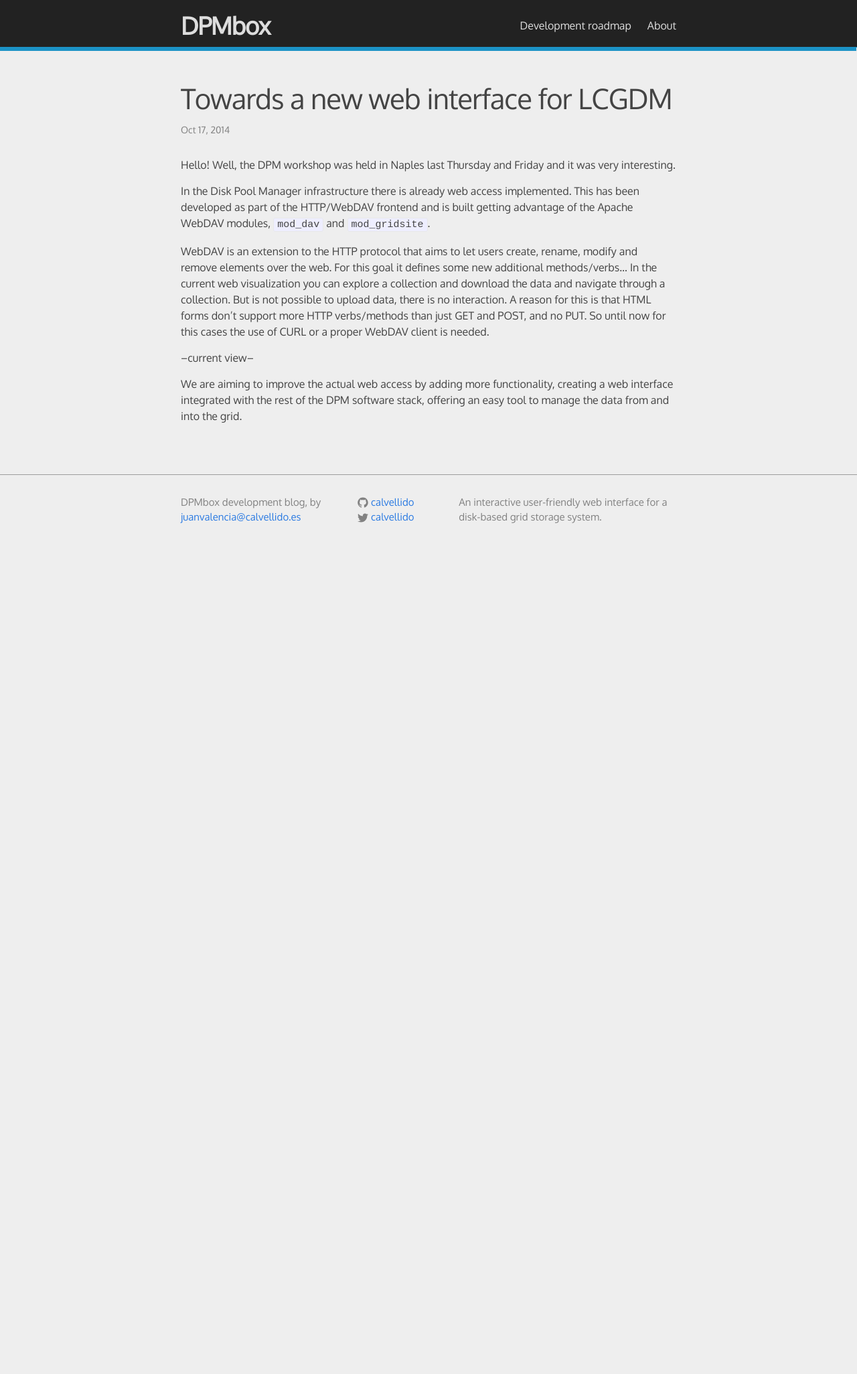
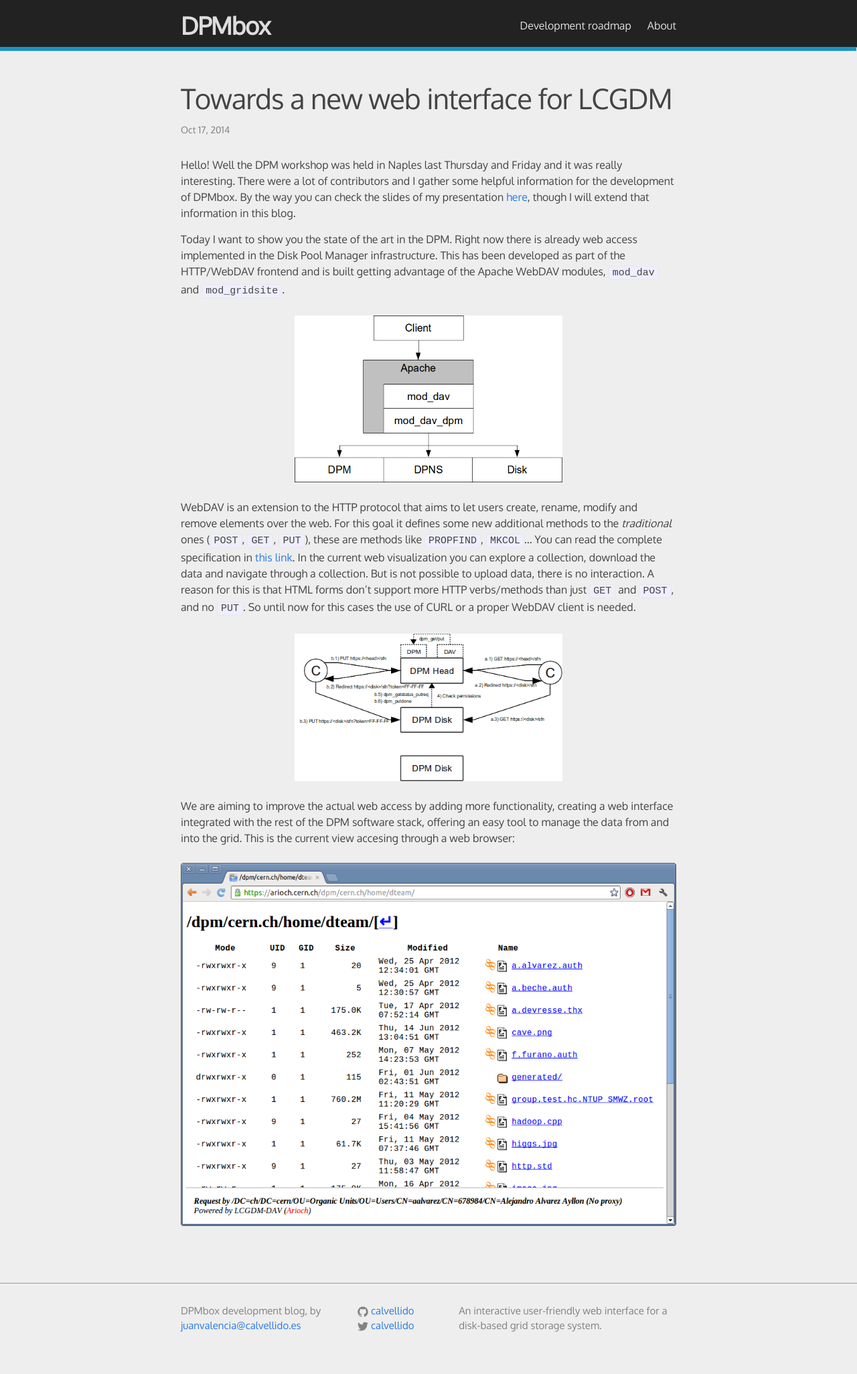
Before and after one commit to calvellido/DPMbox, a Jekyll site: the page built from _posts/2014-10-17-Towards a-new-web-interface-for-LCGDM.markdown, in a window 1280 px wide. Shown: the whole page at 67% size. Built offline with Jekyll 4.4.1, drawn with Linux system fonts in a browser that asks for light colours; before the commit the page ends 900 px from its top, so only the background shows below that.

Commit message:
Correction for post 2014-10-17

```diff
--- a/_posts/2014-10-17-Towards a-new-web-interface-for-LCGDM.markdown
+++ b/_posts/2014-10-17-Towards a-new-web-interface-for-LCGDM.markdown
@@ -4,15 +4,21 @@ title:  "Towards a new web interface for LCGDM"
 date:   2014-10-17 17:19:07
 categories: DPMbox
 ---
-Hello! Well, the DPM workshop was held in Naples last Thursday and Friday and it was very interesting.
+Hello! Well the DPM workshop was held in Naples last Thursday and Friday and it was really interesting. There were a lot of contributors and I gather some helpful information for the development of DPMbox. By the way you can check the slides of my presentation [here]({{ site.baseurl }}/assets/DPMWorkshop.pdf), though I will extend that information in this blog.
 
-In the Disk Pool Manager infrastructure there is already web access implemented. This has been developed as part of the HTTP/WebDAV frontend and is built getting advantage of the Apache WebDAV modules, `mod_dav` and `mod_gridsite`.
+Today I want to show you the state of the art in the DPM. Right now there is already web access implemented in the Disk Pool Manager infrastructure. This has been developed as part of the HTTP/WebDAV frontend and is built getting advantage of the Apache WebDAV modules, `mod_dav` and `mod_gridsite`.
 
-<!--![My helpful screenshot]({{ site.baseurl }}/assets/webaccess-1.png)-->
+{: .imagen_sm}
+![Web access scheme 1]({{ site.baseurl }}/assets/webaccess-2.png)
 
-WebDAV is an extension to the HTTP protocol that aims to let users create, rename, modify and remove elements over the web. For this goal it defines some new additional methods/verbs...
-In the current web visualization you can explore a collection and download the data and navigate through a collection. But is not possible to upload data, there is no interaction. A reason for this is that HTML forms don't support more HTTP verbs/methods than just GET and POST, and no PUT. So until now for this cases the use of CURL or a proper WebDAV client is needed.
+WebDAV is an extension to the HTTP protocol that aims to let users create, rename, modify and remove elements over the web. For this goal it defines some new additional methods to the *traditional* ones (`POST`, `GET`, `PUT`), these are methods like `PROPFIND`, `MKCOL`... You can read the complete specification in [this link][webdav].
+In the current web visualization you can explore a collection, download the data and navigate through a collection. But is not possible to upload data, there is no interaction. A reason for this is that HTML forms don't support more HTTP verbs/methods than just `GET` and `POST`, and no `PUT`. So until now for this cases the use of CURL or a proper WebDAV client is needed.
 
---current view--
+{: .imagen_sm}
+![Web access scheme 2]({{ site.baseurl }}/assets/webaccess-1.png)
 
-We are aiming to improve the actual web access by adding more functionality, creating a web interface integrated with the rest of the DPM software stack, offering an easy tool to manage the data from and into the grid.
+We are aiming to improve the actual web access by adding more functionality, creating a web interface integrated with the rest of the DPM software stack, offering an easy tool to manage the data from and into the grid. This is the current view accesing through a web browser:
+
+![Actual WebDAV access view]({{ site.baseurl }}/assets/webaccess-3.png)
+
+[webdav]:	[http://www.webdav.org/specs/rfc4918.html]
--- a/_posts/2014-11-20-WebDAV-connection.markdown
+++ b/_posts/2014-11-20-WebDAV-connection.markdown
@@ -4,7 +4,7 @@ title:  "WebDAV connection"
 date:   2014-11-20 17:19:07
 categories: DPMbox
 ---
-Hello! Today I want to talk you about a key thing in the development.
+<!--Hello! Today I want to talk you about a key thing in the development.
 
 Taking the present HTTP/WebDAV frontend implementation the current work is to build an API in the jQuery JavaScript library that can interact with it. This way it is possible to translate WebDAV standard methods like PROPFIND or MKCOL and use the information provided by them in an HTML document via jQuery. The API uses ajax calls to perform the HTTP/WebDAV requests and receive the data in an XHR object.
 
@@ -25,4 +25,4 @@ The headers, that will include for example authorization info, are set by the Se
 In the API there are also other methods developed in order to work properly with the data. For example to traverse the nodes received in a PROPFIND, or to select a specific property... (picture)
 
 Actually the developed WebDAV module is the one that deals with the DPM head or DPM disk. Just using these basic methods could be possible to have a functional interface, but once we have
-support for these then we aim to have a deeper specific DPM/LFC support like metalink or replicas...
+support for these then we aim to have a deeper specific DPM/LFC support like metalink or replicas...-->
--- a/_posts/2014-12-24-Interface-mockup.markdown
+++ b/_posts/2014-12-22-Interface-mockup.markdown
@@ -21,4 +21,4 @@ Very deep collections could be problematic on loading, so a lazy loading techniq
 
 This is the first initial sketch design: you can see the nodes tree, a data section, an information column... (picture)
 
-The translation of the sketch to jQuery UI, still not functional and subject to changes (link).
+The translation of the sketch to jQuery UI, still not functional and subject to changes (link).-->
--- a/_sass/_base.scss
+++ b/_sass/_base.scss
@@ -43,8 +43,16 @@ ul, ol, dl, figure,
 img {
     max-width: 100%;
     vertical-align: middle;
+	margin-top: 10px;
+	margin-bottom: 10px;
 }
 
+.imagen_sm{
+	max-width:400px;
+	text-align: center;
+	margin-left: auto;
+	margin-right: auto;
+}
 
 
 /**
```
Also changed, not shown: other parts of _posts/2014-12-22-Interface-mockup.markdown (+2 -2 lines), assets/webaccess-2.png (added), 1 other file.
